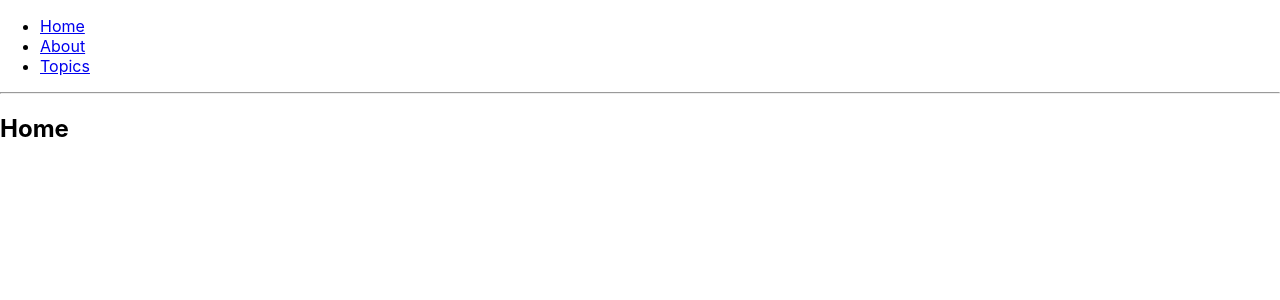
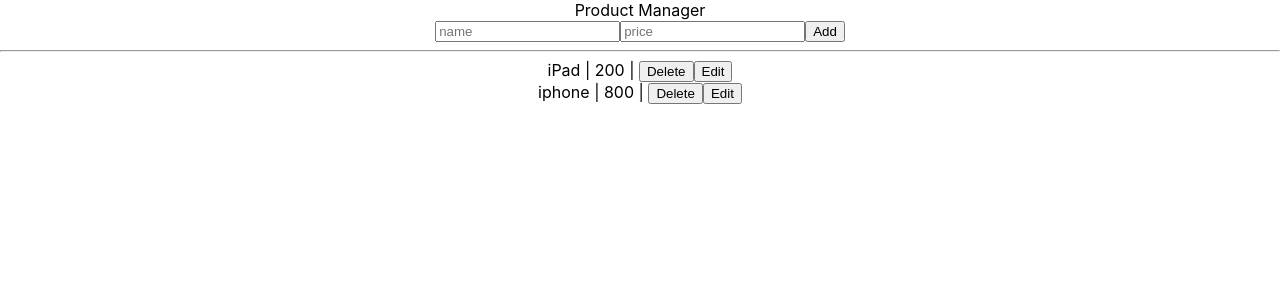
Before and after one commit to zhaojunjie163/myreact, a React (Create React App) app: page / in a window 1280 px wide. Shown: the top 300 px of the page. Built offline with nearby package versions, Linux system fonts and the light colour scheme.

Commit message:
explore: CRUD

```diff
--- /dev/null
+++ b/src/AddProduct.js
@@ -0,0 +1,29 @@
+import React, {Component} from 'react';
+
+class AddProduct extends Component {
+
+    constructor(props) {
+        super(props);
+        this.onSubmit = this.onSubmit.bind(this);
+    }
+
+
+    render() {
+        return <form onSubmit={this.onSubmit} className="App">
+            <input placeholder='name' ref={inputName => this.inputName = inputName}/>
+            <input placeholder='price' ref={inputPrice => this.inputPrice = inputPrice}/>
+            <button>Add</button>
+            <hr/>
+        </form>;
+    }
+
+    onSubmit(event) {
+        event.preventDefault();
+        this.props.onAdd(this.inputName.value, this.inputPrice.value);
+
+        this.inputPrice.value='';
+        this.inputName.value='';
+    }
+}
+
+export default AddProduct;
--- /dev/null
+++ b/src/ProductItem.js
@@ -0,0 +1,62 @@
+import React, {Component} from 'react';
+
+class ProductItem extends Component {
+
+    constructor(props) {
+        super(props);
+
+        this.state = {isEdit: false}
+        this.onClick = this.onClick.bind(this);
+        this.onEdit = this.onEdit.bind(this);
+        this.onEditSubmit = this.onEditSubmit.bind(this);
+    }
+
+
+    onClick() {
+        this.props.onClick(this.props.name);
+    }
+
+    onEditSubmit(event) {
+        event.preventDefault();
+        this.props.onSubmit(this.inputName.value, this.inputPrice.value, this.props.name);
+        this.setState({isEdit: false});
+    }
+
+    onEdit(event) {
+        this.setState({isEdit: true});
+    }
+
+
+    render() {
+        const {name, price} = this.props;
+        return <div className="App">
+
+
+            {this.state.isEdit ?
+                (
+                    <form onSubmit={this.onEditSubmit}>
+                        <input placeholder='name' ref={inputName => this.inputName = inputName}
+                               defaultValue={name}/>
+                        <input placeholder='price' ref={inputPrice => this.inputPrice = inputPrice}
+                               defaultValue={price}/>
+                        <button>save</button>
+                    </form>
+                )
+                :
+                (
+                    <div>
+                        <span>{name}</span>
+                        {' | '}
+                        <span>{price}</span>
+                        {' | '}
+                        <button onClick={this.onClick}>Delete</button>
+                        <button onClick={this.onEdit}>Edit</button>
+                    </div>
+                )}
+
+
+        </div>;
+    }
+}
+
+export default ProductItem;
--- /dev/null
+++ b/src/crud.js
@@ -0,0 +1,100 @@
+import React, {Component} from 'react';
+import './App.css';
+import ProductItem from './ProductItem';
+import AddProduct from "./AddProduct";
+
+const products = [
+    {
+        name: 'iPad',
+        price : '200'
+    },
+    {
+        name:'iphone',
+        price:'800'
+    }
+];
+
+localStorage.setItem('products', JSON.stringify(products));
+
+class Crud extends Component {
+
+    constructor(props) {
+        super(props);
+        this.state = {
+            products: JSON.parse(localStorage.getItem('products'))
+        };
+        this.onClick = this.onClick.bind(this);
+        this.onAdd = this.onAdd.bind(this);
+        this.onSubmit = this.onSubmit.bind(this);
+    }
+
+
+    componentWillMount() {
+        const products = this.getProducts();
+
+        this.setState({products});
+    }
+
+    render() {
+        return <div className="App">
+            <div>Product Manager</div>
+            <AddProduct onAdd = {this.onAdd}/>
+            {this.state.products.map(product => {
+                return (
+                    <ProductItem key={product.name}
+                                 {...product}
+                        onClick ={this.onClick}
+                                 onSubmit = {this.onSubmit}
+                    />
+                );
+            })}
+        </div>;
+    }
+
+
+    onClick(name) {
+        console.log(name)
+         const products = this.getProducts();
+
+        const filteredProductItems = products.filter(product => {
+            return product.name !== name;
+        });
+
+        this.setState({products: filteredProductItems});
+    }
+
+    getProducts() {
+        return this.state.products;
+    }
+
+    onAdd(name,price){
+        console.log(name,price)
+
+        const products = this.getProducts();
+
+        products.push({
+            name,
+            price
+        });
+
+        this.setState({products});
+    }
+
+    onSubmit(name, price, originName){
+
+        console.log('onSubmit')
+       const products = this.getProducts();
+
+       products.map(product => {
+           if (product.name === originName) {
+               product.name = name;
+               product.price = price;
+           }
+           return product;
+       })
+
+        this.setState({products});
+    }
+}
+
+export default Crud;
--- a/src/index.js
+++ b/src/index.js
@@ -1,13 +1,13 @@
 import React from 'react';
 import ReactDOM from 'react-dom';
 import './index.css';
-import BasicExample from './router';
+import Crud from './crud';
 import * as serviceWorker from './serviceWorker';
 
 
 //This is the entry point of whole application
 
-ReactDOM.render(<BasicExample />, document.getElementById('root'));
+ReactDOM.render(<Crud />, document.getElementById('root'));
 
 // If you want your app to work offline and load faster, you can change
 // unregister() to register() below. Note this comes with some pitfalls.
```
